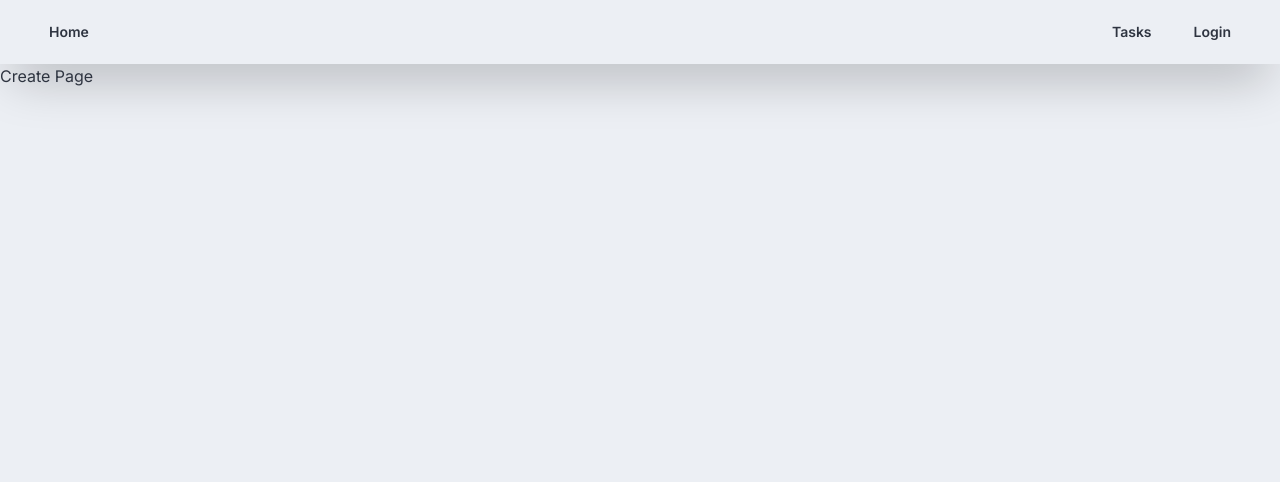
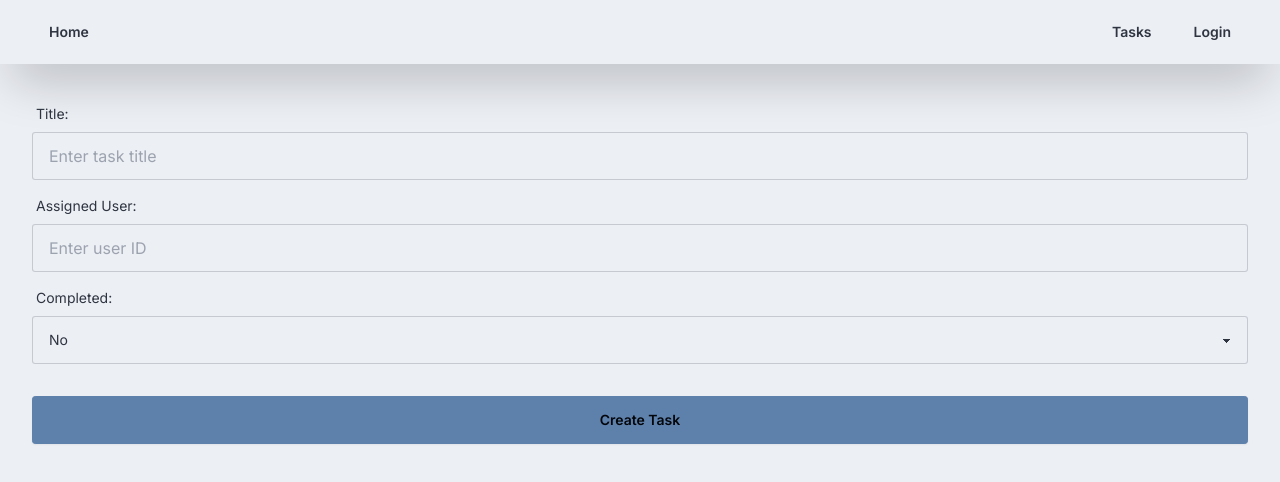
Before and after one commit to ChristianMoraDiaz/technical-test-frontend, a Next.js app: page /tasks/create in a window 1280 px wide. Shown: the top 482 px of the page. Built offline with nearby package versions, Linux system fonts and the light colour scheme; no server answers.

Commit message:
feat(core): added create logic

```diff
--- a/src/api/task.ts
+++ b/src/api/task.ts
@@ -1,28 +1,13 @@
-import { Task } from "@/interface/task";
+import {
+  CreateTaskData,
+  DeleteTaskData,
+  EditTaskData,
+  SetCompletedData,
+  Task,
+} from "@/interface/task";
 import axios, { AxiosResponse } from "axios";
 
-interface SetCompletedData {
-  taskId: string;
-  userEmail: string;
-}
-
-interface DeleteTaskData {
-  taskId: string;
-  userEmail: string;
-}
-interface EditTaskData {
-  taskId: string;
-  userEmail: string;
-  newAssignedUserId: number;
-  title: string;
-  completed: boolean;
-}
-
-export const createTask = async (taskData: {
-  weatherId: number;
-  visibilityId: number;
-  comment: string;
-}) => {
+export const createTask = async (taskData: CreateTaskData) => {
   try {
     const response: AxiosResponse<Task> = await axios.post(
       "http://localhost:4000/api/task",
--- a/src/app/page.tsx
+++ b/src/app/page.tsx
@@ -1,112 +1,19 @@
-import Image from "next/image";
-
 export default function Home() {
   return (
     <main className="flex min-h-screen flex-col items-center justify-between p-24">
-      <div className="z-10 max-w-5xl w-full items-center justify-between font-mono text-sm lg:flex">
-        <p className="fixed left-0 top-0 flex w-full justify-center border-b border-gray-300 bg-gradient-to-b from-zinc-200 pb-6 pt-8 backdrop-blur-2xl dark:border-neutral-800 dark:bg-zinc-800/30 dark:from-inherit lg:static lg:w-auto  lg:rounded-xl lg:border lg:bg-gray-200 lg:p-4 lg:dark:bg-zinc-800/30">
-          Get started by editing&nbsp;
-          <code className="font-mono font-bold">src/app/page.tsx</code>
-        </p>
-        <div className="fixed bottom-0 left-0 flex h-48 w-full items-end justify-center bg-gradient-to-t from-white via-white dark:from-black dark:via-black lg:static lg:h-auto lg:w-auto lg:bg-none">
-          <a
-            className="pointer-events-none flex place-items-center gap-2 p-8 lg:pointer-events-auto lg:p-0"
-            href="https://vercel.com?utm_source=create-next-app&utm_medium=appdir-template&utm_campaign=create-next-app"
-            target="_blank"
-            rel="noopener noreferrer"
-          >
-            By{" "}
-            <Image
-              src="/vercel.svg"
-              alt="Vercel Logo"
-              className="dark:invert"
-              width={100}
-              height={24}
-              priority
-            />
-          </a>
+      <div className="card lg:card-side bg-base-100 shadow-xl">
+        <figure>
+          <img
+            className="max-w-screen-md max-h-96"
+            src="https://cdn.pixabay.com/photo/2016/11/19/14/00/code-1839406_1280.jpg"
+            alt="Background"
+          />
+        </figure>
+        <div className="card-body">
+          <h2 className="card-title">Technical Test - Habitanto</h2>
+          <p>FullStack DEVELOPER Position</p>
+          <p>by Christian David Mora Diaz</p>
         </div>
-      </div>
-
-      <div className="relative flex place-items-center before:absolute before:h-[300px] before:w-full sm:before:w-[480px] before:-translate-x-1/2 before:rounded-full before:bg-gradient-radial before:from-white before:to-transparent before:blur-2xl before:content-[''] after:absolute after:-z-20 after:h-[180px] after:w-full sm:after:w-[240px] after:translate-x-1/3 after:bg-gradient-conic after:from-sky-200 after:via-blue-200 after:blur-2xl after:content-[''] before:dark:bg-gradient-to-br before:dark:from-transparent before:dark:to-blue-700 before:dark:opacity-10 after:dark:from-sky-900 after:dark:via-[#0141ff] after:dark:opacity-40 before:lg:h-[360px] z-[-1]">
-        <Image
-          className="relative dark:drop-shadow-[0_0_0.3rem_#ffffff70] dark:invert"
-          src="/next.svg"
-          alt="Next.js Logo"
-          width={180}
-          height={37}
-          priority
-        />
-      </div>
-
-      <div className="mb-32 grid text-center lg:max-w-5xl lg:w-full lg:mb-0 lg:grid-cols-4 lg:text-left">
-        <a
-          href="https://nextjs.org/docs?utm_source=create-next-app&utm_medium=appdir-template&utm_campaign=create-next-app"
-          className="group rounded-lg border border-transparent px-5 py-4 transition-colors hover:border-gray-300 hover:bg-gray-100 hover:dark:border-neutral-700 hover:dark:bg-neutral-800/30"
-          target="_blank"
-          rel="noopener noreferrer"
-        >
-          <h2 className={`mb-3 text-2xl font-semibold`}>
-            Docs{" "}
-            <span className="inline-block transition-transform group-hover:translate-x-1 motion-reduce:transform-none">
-              -&gt;
-            </span>
-          </h2>
-          <p className={`m-0 max-w-[30ch] text-sm opacity-50`}>
-            Find in-depth information about Next.js features and API.
-          </p>
-        </a>
-
-        <a
-          href="https://nextjs.org/learn?utm_source=create-next-app&utm_medium=appdir-template-tw&utm_campaign=create-next-app"
-          className="group rounded-lg border border-transparent px-5 py-4 transition-colors hover:border-gray-300 hover:bg-gray-100 hover:dark:border-neutral-700 hover:dark:bg-neutral-800/30"
-          target="_blank"
-          rel="noopener noreferrer"
-        >
-          <h2 className={`mb-3 text-2xl font-semibold`}>
-            Learn{" "}
-            <span className="inline-block transition-transform group-hover:translate-x-1 motion-reduce:transform-none">
-              -&gt;
-            </span>
-          </h2>
-          <p className={`m-0 max-w-[30ch] text-sm opacity-50`}>
-            Learn about Next.js in an interactive course with&nbsp;quizzes!
-          </p>
-        </a>
-
-        <a
-          href="https://vercel.com/templates?framework=next.js&utm_source=create-next-app&utm_medium=appdir-template&utm_campaign=create-next-app"
-          className="group rounded-lg border border-transparent px-5 py-4 transition-colors hover:border-gray-300 hover:bg-gray-100 hover:dark:border-neutral-700 hover:dark:bg-neutral-800/30"
-          target="_blank"
-          rel="noopener noreferrer"
-        >
-          <h2 className={`mb-3 text-2xl font-semibold`}>
-            Templates{" "}
-            <span className="inline-block transition-transform group-hover:translate-x-1 motion-reduce:transform-none">
-              -&gt;
-            </span>
-          </h2>
-          <p className={`m-0 max-w-[30ch] text-sm opacity-50`}>
-            Explore starter templates for Next.js.
-          </p>
-        </a>
-
-        <a
-          href="https://vercel.com/new?utm_source=create-next-app&utm_medium=appdir-template&utm_campaign=create-next-app"
-          className="group rounded-lg border border-transparent px-5 py-4 transition-colors hover:border-gray-300 hover:bg-gray-100 hover:dark:border-neutral-700 hover:dark:bg-neutral-800/30"
-          target="_blank"
-          rel="noopener noreferrer"
-        >
-          <h2 className={`mb-3 text-2xl font-semibold`}>
-            Deploy{" "}
-            <span className="inline-block transition-transform group-hover:translate-x-1 motion-reduce:transform-none">
-              -&gt;
-            </span>
-          </h2>
-          <p className={`m-0 max-w-[30ch] text-sm opacity-50 text-balance`}>
-            Instantly deploy your Next.js site to a shareable URL with Vercel.
-          </p>
-        </a>
       </div>
     </main>
   );
--- a/src/app/tasks/create/page.tsx
+++ b/src/app/tasks/create/page.tsx
@@ -1,5 +1,123 @@
-import { ReactElement } from "react";
+"use client";
+import { createTask } from "@/api/task";
+import Alert from "@/components/alert";
+import { SessionProvider, useSession } from "next-auth/react";
+import { useRouter } from "next/navigation";
+import { ReactElement, useState } from "react";
+import { useForm } from "react-hook-form";
 
 export default function Page(): ReactElement {
-  return <div>Create Page</div>;
+  return (
+    <SessionProvider>
+      <TaskForm />
+    </SessionProvider>
+  );
 }
+
+function TaskForm() {
+  const [loading, setLoading] = useState(false); // Adjusted initial state
+  const router = useRouter();
+  const {
+    register,
+    handleSubmit,
+    formState: { errors },
+  } = useForm();
+  const [alert, setAlert] = useState<{
+    type: "info" | "success" | "error" | "warning";
+    msg: string;
+    error?: string;
+  } | null>(null);
+  const { data: session } = useSession();
+
+  const onSubmit = handleSubmit(async (data) => {
+    if (!session?.user?.email) {
+      return;
+    }
+
+    const createData = {
+      authorEmail: session.user.email,
+      title: data.title,
+      assignedUserId: data.assignedUser,
+      completed: data.completed,
+    };
+
+    try {
+      await createTask(createData);
+      setAlert({
+        type: "success",
+        msg: "Task created successfully!",
+      });
+
+      setTimeout(() => {
+        router.push("/tasks");
+      }, 1500);
+    } catch (error) {
+      setAlert({
+        type: "error",
+        msg: "An error occurred while creating the task.",
+      });
+    }
+  });
+
+  return (
+    <form className="card-body" onSubmit={onSubmit}>
+      <div className="form-control">
+        <label className="label">
+          <span className="label-text">Title:</span>
+        </label>
+        <input
+          type="text"
+          placeholder="Enter task title"
+          className="input input-bordered"
+          {...register("title", { required: "Title is required" })}
+        />
+        {errors.title && (
+          <span className="text-red-500 text-xs">{`${errors.title.message}`}</span>
+        )}
+      </div>
+      <div className="form-control">
+        <label className="label">
+          <span className="label-text">Assigned User:</span>
+        </label>
+        <input
+          type="number"
+          placeholder="Enter user ID"
+          className="input input-bordered"
+          {...register("assignedUser", {
+            required: "Assigned user ID is required",
+          })}
+        />
+
+        {errors.assignedUser && (
+          <span className="text-red-500 text-xs">{`${errors.assignedUser.message}`}</span>
+        )}
+      </div>
+      <div className="form-control">
+        <label className="label">
+          <span className="label-text">Completed:</span>
+        </label>
+        <select
+          className="select select-bordered w-full"
+          {...register("completed")}
+          defaultValue="false"
+        >
+          <option value="true">Yes</option>
+          <option value="false">No</option>
+        </select>
+      </div>
+      <div className="form-control mt-6">
+        <button className="btn btn-primary" disabled={loading}>
+          Create Task
+        </button>
+      </div>
+      {alert && (
+        <Alert
+          type={alert.type}
+          msg={alert.msg}
+          onClose={() => setAlert(null)}
+          time={1500}
+        />
+      )}
+    </form>
+  );
+}
--- a/src/middleware.ts
+++ b/src/middleware.ts
@@ -1,5 +1,5 @@
 export { default } from "next-auth/middleware";
 
 export const config = {
-  matcher: ["/tasks", "/tasks/create", "/tasks/edit"],
+  matcher: ["/tasks", "/tasks/create", "/tasks/edit", "/tasks/create"],
 };
```
Also changed, not shown: src/interface/task.ts (+24 -0 lines).
